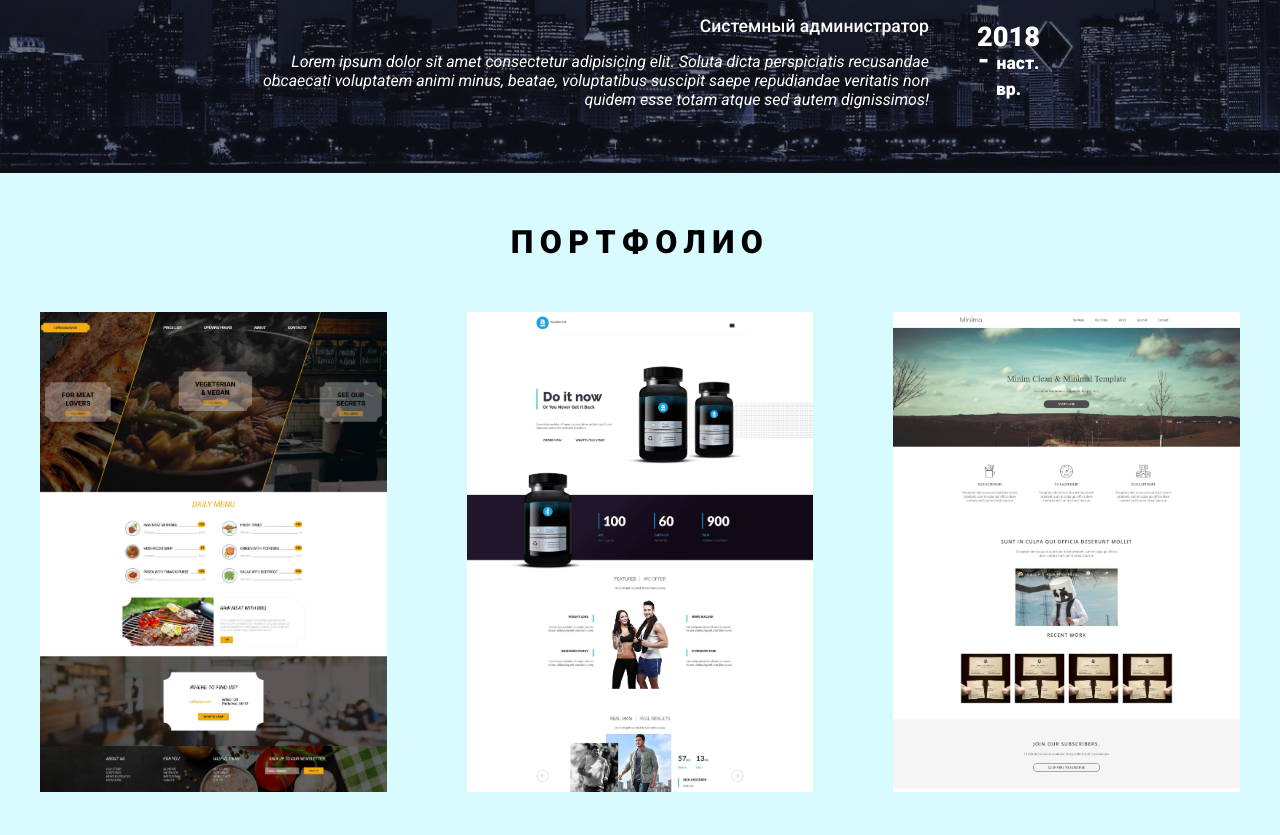
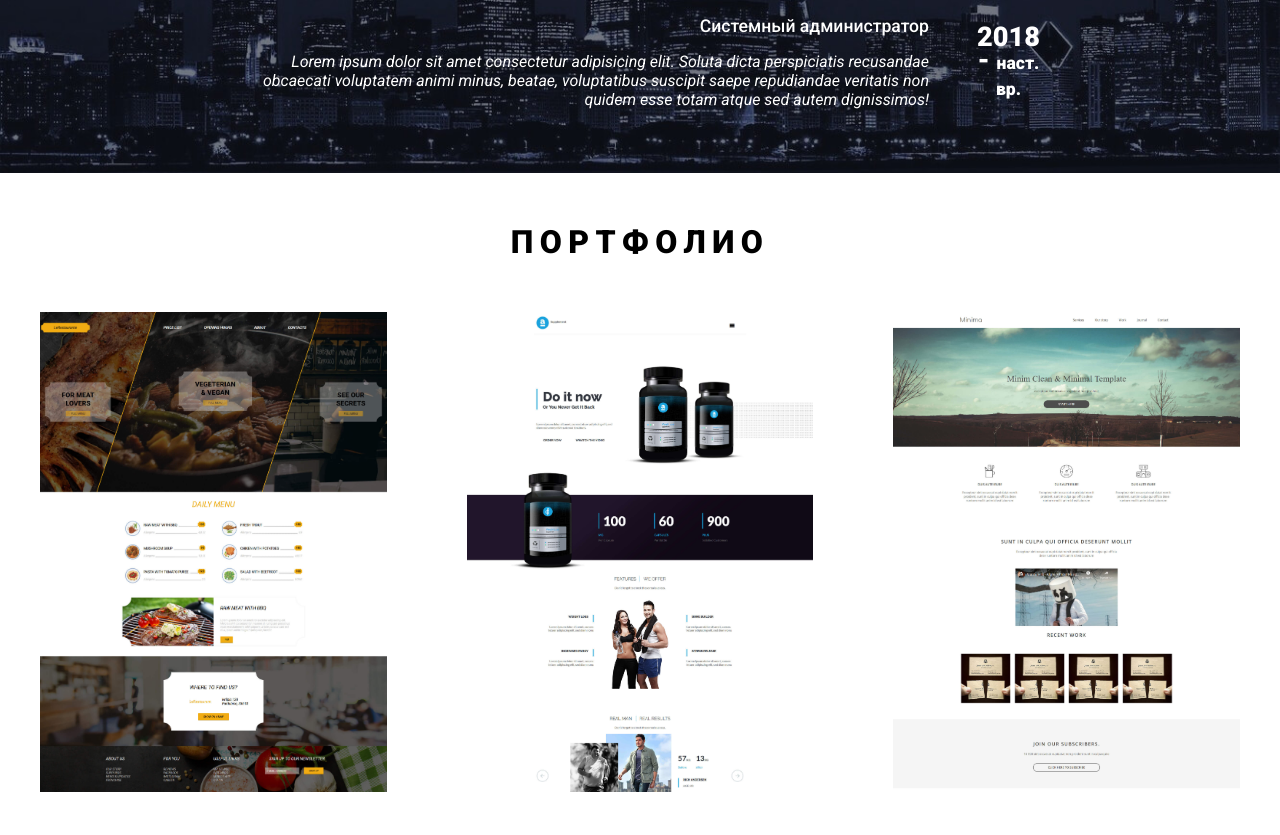
Before and after one commit to PopovMaksim/My-portfolio, a website: page public/index.html in a window 1280 px wide. Shown: the part 1805-2640 px from the top of the page. Drawn offline with nearby package versions, Linux system fonts and the light colour scheme; files that its build step writes are made by us from their sources; files whose address does not match are found by name.

Commit message:
background white

```diff
--- a/public/sass/pages/_portfolio.scss
+++ b/public/sass/pages/_portfolio.scss
@@ -1,6 +1,3 @@
-#portfolio {
-    background-color: #d7fbff;
-}
 .portfolio {
     display: grid;
     grid-template-columns: repeat(auto-fit, minmax(15em, 1fr));
```
Also changed, not shown: build/css/main.css.
